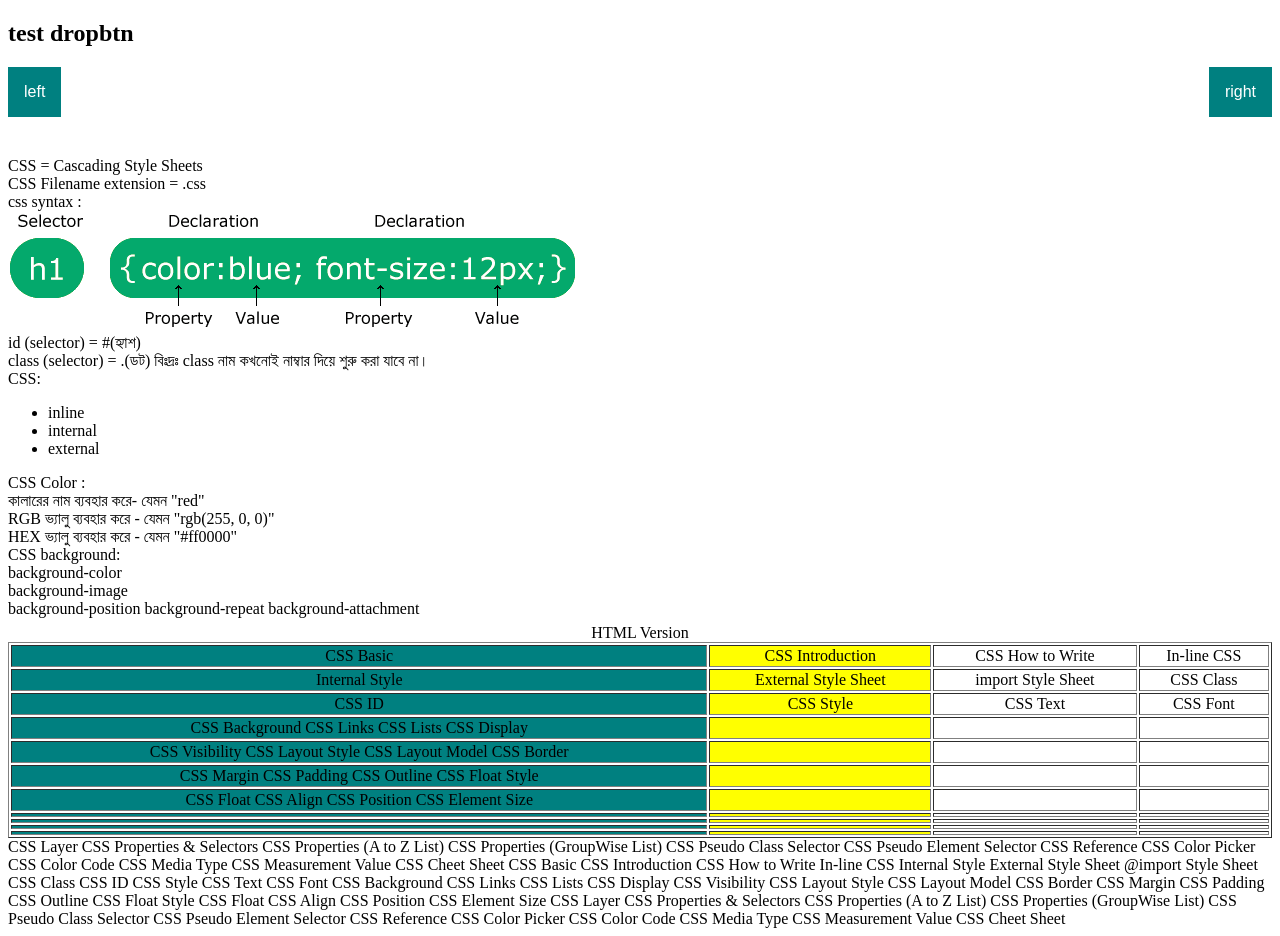
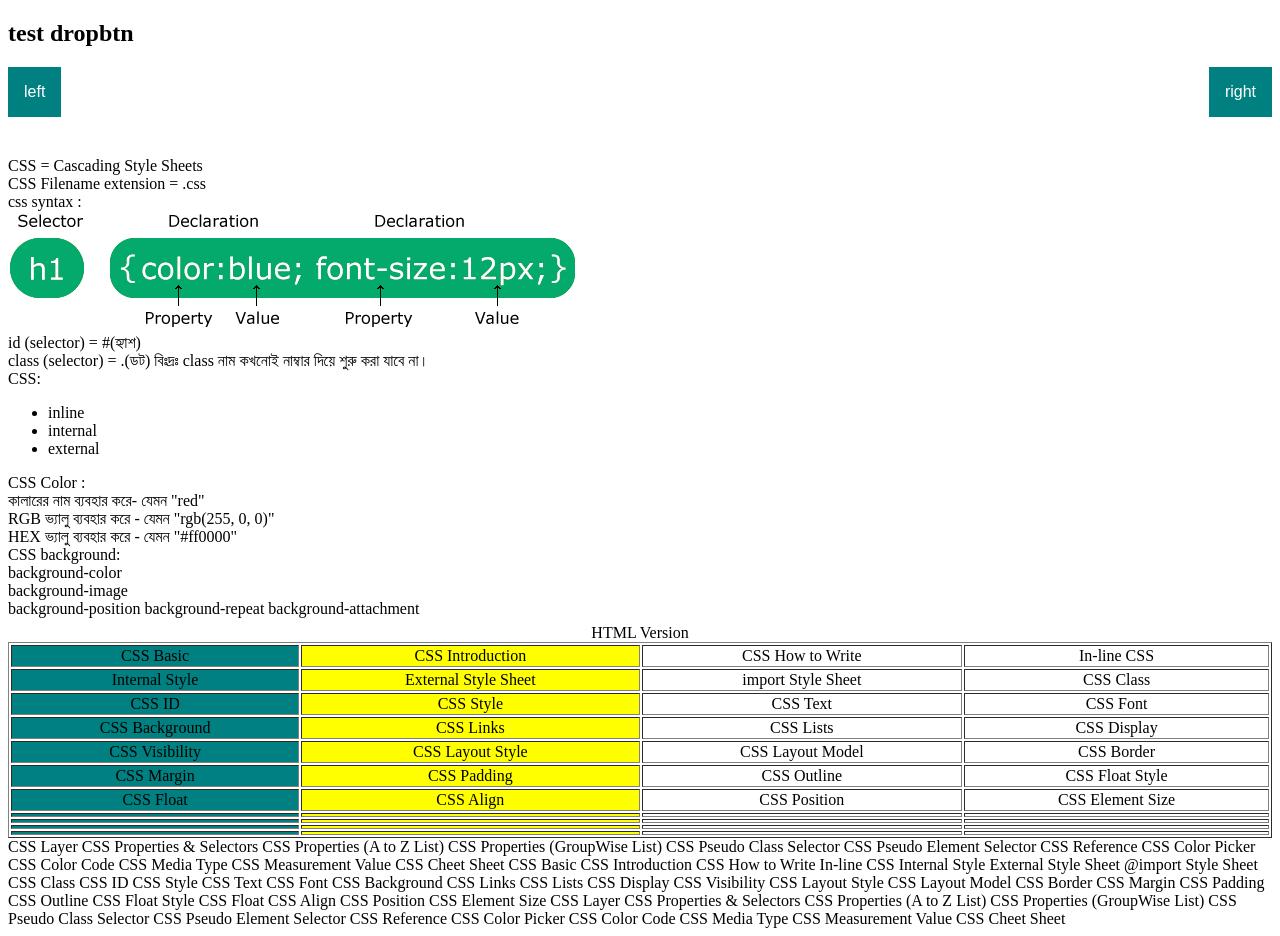
Before and after one commit to Mustack-Rabbi/CSS-Study, a plain HTML site: page index.html in a window 1280 px wide. Drawn offline with Linux system fonts and the light colour scheme.

Commit message:
update index.html

```diff
--- a/index.html
+++ b/index.html
@@ -152,21 +152,21 @@
         </tr>
         <tr>
           <td>       CSS Background
-      CSS Links
-      CSS Lists
-      CSS Display </td>
-          <td>  </td>
-          <td>  </td>
-          <td>  </td>
+
+
+      </td>
+          <td>    CSS Links </td>
+          <td>   CSS Lists </td>
+          <td>  CSS Display </td>
         </tr>
         <tr>
           <td> CSS Visibility
-      CSS Layout Style
-      CSS Layout Model
-      CSS Border </td>
-          <td>  </td>
-          <td>  </td>
-          <td>  </td>
+
+
+       </td>
+          <td>   CSS Layout Style </td>
+          <td>  CSS Layout Model</td>
+          <td>  CSS Border </td>
         </tr>
 
       </tbody>
@@ -174,21 +174,21 @@
 
         <tr>
           <td> CSS Margin
-      CSS Padding
-      CSS Outline
-      CSS Float Style </td>
-          <td>  </td>
-          <td>  </td>
-          <td>  </td>
+
+
+    </td>
+          <td>   CSS Padding </td>
+          <td>    CSS Outline </td>
+          <td>    CSS Float Style </td>
         </tr>
         <tr>
           <td>       CSS Float
-      CSS Align
-      CSS Position
-      CSS Element Size </td>
-          <td>  </td>
-          <td>  </td>
-          <td>  </td>
+
+
+     </td>
+          <td>   CSS Align </td>
+          <td>  CSS Position </td>
+          <td>   CSS Element Size </td>
         </tr>
         <tr>
           <td>  </td>
```
